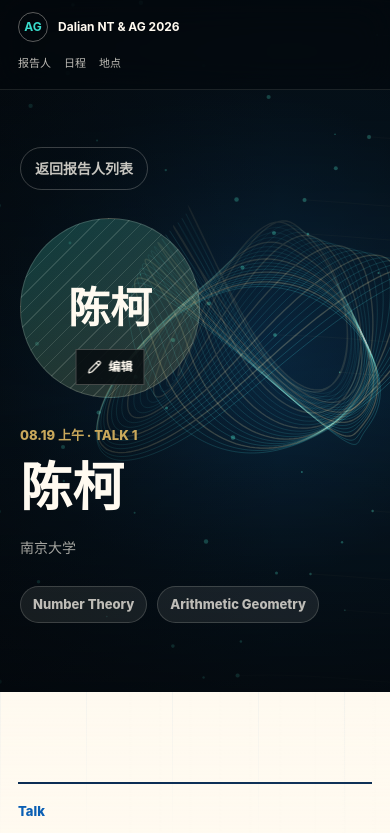
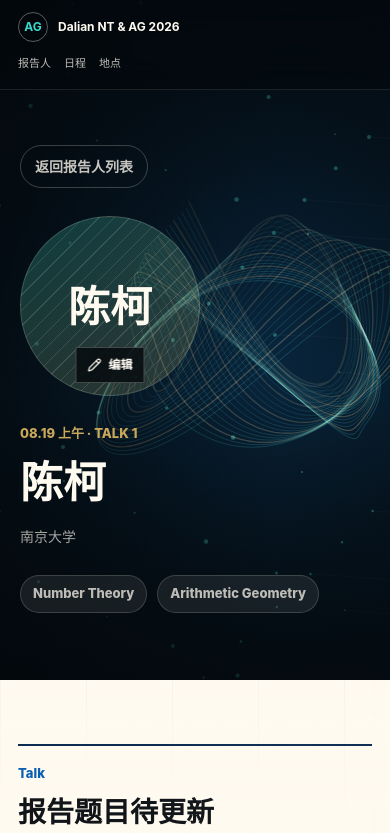
Before and after one commit to Enhui000/mathwesite, a Next.js app: page /speakers/chen-ke in a window 390 px wide. Shown: the top 833 px of the page. Built offline with nearby package versions, Linux system fonts and the light colour scheme.

Commit message:
Tighten conference page typography and spacing

```diff
--- a/app/globals.css
+++ b/app/globals.css
@@ -1791,9 +1791,9 @@ h1 {
 }
 
 .section {
-  min-height: min(1080px, 104svh);
+  min-height: min(900px, 100svh);
   overflow: hidden;
-  padding-block: clamp(112px, 13vw, 180px);
+  padding-block: clamp(68px, 7vw, 100px);
 }
 
 .section > .math-canvas {
@@ -1852,17 +1852,17 @@ h1 {
 }
 
 .section-intro {
-  margin-bottom: clamp(48px, 8vw, 92px);
+  margin-bottom: clamp(28px, 4vw, 48px);
 }
 
 .section-intro h2 {
-  font-size: clamp(42px, 7.2vw, 102px);
+  font-size: clamp(30px, 3.6vw, 48px);
   font-weight: 650;
-  line-height: 0.94;
+  line-height: 1;
 }
 
 .section-intro p:not(.section-kicker) {
-  font-size: 16px;
+  font-size: 14px;
   max-width: 620px;
 }
 
@@ -1875,18 +1875,26 @@ h1 {
 
 .overview-grid {
   align-items: end;
-  min-height: 420px;
+  min-height: 280px;
 }
 
 .overview-grid > div:first-child p {
   font-family: Georgia, "Times New Roman", "Songti SC", serif;
-  font-size: clamp(24px, 3.25vw, 42px);
-  line-height: 1.55;
+  font-size: clamp(20px, 2.4vw, 32px);
+  line-height: 1.48;
 }
 
 .overview-list {
   backdrop-filter: blur(12px);
   background: rgba(255, 250, 240, 0.3);
+}
+
+.overview-list div {
+  padding-block: 16px;
+}
+
+.overview-list strong {
+  font-size: 20px;
 }
 
 .program-section {
@@ -1909,7 +1917,7 @@ h1 {
   border-radius: 0;
   box-shadow: none;
   margin-top: 0;
-  min-height: 580px;
+  min-height: 430px;
   overflow: visible;
   transition:
     background 220ms ease,
@@ -1949,28 +1957,29 @@ h1 {
 }
 
 .day-heading {
-  padding: 26px 20px 44px;
+  padding: 18px 15px 26px;
 }
 
 .day-heading strong {
   font-family: Georgia, "Times New Roman", serif;
-  font-size: clamp(30px, 3vw, 48px);
+  font-size: clamp(26px, 2.5vw, 38px);
   font-weight: 500;
 }
 
 .program-day ol {
-  padding-inline: 20px;
+  padding-inline: 15px;
 }
 
 .program-day li {
   grid-template-columns: 48px minmax(0, 1fr);
-  padding-block: 18px;
+  padding-block: 12px;
 }
 
 .speakers-section {
   background:
     linear-gradient(135deg, rgba(10, 45, 84, 0.22), transparent 55%),
     var(--ink);
+  padding-block: 48px;
 }
 
 .speakers-section .section-intro {
@@ -1995,9 +2004,31 @@ h1 {
 }
 
 .speaker-row {
-  min-height: 148px;
+  contain-intrinsic-size: 64px;
+  content-visibility: auto;
+  grid-template-columns: 40px 62px minmax(140px, 0.7fr) minmax(220px, 1.15fr) auto;
+  min-height: 76px;
+  padding-block: 6px;
   overflow: hidden;
   position: relative;
+}
+
+.speaker-photo {
+  height: 46px;
+  width: 46px;
+}
+
+.speaker-identity,
+.speaker-talk {
+  gap: 4px;
+}
+
+.speaker-identity strong {
+  font-size: clamp(20px, 2.2vw, 26px);
+}
+
+.speaker-talk strong {
+  font-size: 14px;
 }
 
 .speaker-row::before {
@@ -2033,7 +2064,8 @@ h1 {
   border: 0;
   border-bottom: 1px solid rgba(57, 219, 204, 0.52);
   border-radius: 0;
-  padding: 7px 0;
+  font-size: 12px;
+  padding: 6px 0;
 }
 
 .venue-section {
@@ -2042,7 +2074,18 @@ h1 {
 
 .venue-layout {
   align-items: center;
-  min-height: 560px;
+  min-height: 420px;
+}
+
+.venue-copy h3 {
+  font-size: clamp(26px, 3vw, 38px);
+  margin-bottom: 14px;
+}
+
+.venue-copy p {
+  font-size: 16px;
+  line-height: 1.65;
+  margin-bottom: 20px;
 }
 
 .map-preview {
@@ -2054,11 +2097,34 @@ h1 {
   transition:
     clip-path 360ms ease,
     transform 360ms ease;
+  height: min(48vw, 440px);
+}
+
+.map-preview img {
+  height: 100%;
+  object-fit: contain;
 }
 
 .map-preview:hover {
   clip-path: polygon(0 0, 96% 4%, 100% 96%, 4% 100%);
   transform: rotate(0deg) scale(1.015);
+}
+
+.travel-stream {
+  margin-top: 20px;
+}
+
+.travel-item {
+  gap: 14px;
+  padding-block: 16px;
+}
+
+.travel-item h3 {
+  font-size: 18px;
+}
+
+.travel-item small {
+  line-height: 1.5;
 }
 
 .materials-section {
@@ -2068,7 +2134,7 @@ h1 {
 }
 
 .materials-layout {
-  min-height: 600px;
+  min-height: 480px;
 }
 
 .handbook-cover {
@@ -2080,6 +2146,8 @@ h1 {
   transition:
     box-shadow 360ms ease,
     transform 360ms ease;
+  justify-self: end;
+  max-width: 340px;
 }
 
 .handbook-cover:hover {
@@ -2090,8 +2158,8 @@ h1 {
 }
 
 .flow-transition {
-  height: clamp(420px, 62svh, 700px);
-  margin: clamp(-190px, -14vw, -96px) 0;
+  height: clamp(320px, 46svh, 500px);
+  margin: clamp(-132px, -10vw, -76px) 0;
   overflow: hidden;
   z-index: 4;
 }
@@ -2164,6 +2232,27 @@ h1 {
 
 .speaker-hero .math-canvas {
   opacity: 0.86;
+}
+
+.speaker-hero {
+  min-height: min(720px, 78svh);
+}
+
+.speaker-hero h1 {
+  font-size: clamp(36px, 5vw, 64px);
+}
+
+.detail-copy {
+  gap: 36px;
+}
+
+.detail-copy h2 {
+  font-size: clamp(28px, 3.5vw, 44px);
+}
+
+.detail-copy p {
+  font-size: 16px;
+  line-height: 1.72;
 }
 
 @keyframes heroContentExit {
@@ -2220,6 +2309,15 @@ h1 {
   .program-day:last-child {
     grid-column: auto;
   }
+
+  .speaker-row {
+    grid-template-columns: 36px 56px minmax(120px, 0.7fr) minmax(190px, 1.15fr) auto;
+  }
+
+  .speaker-link {
+    grid-column: auto;
+    justify-self: end;
+  }
 }
 
 @media (max-width: 820px) {
@@ -2261,7 +2359,7 @@ h1 {
 
   .section {
     min-height: auto;
-    padding-block: 112px;
+    padding-block: 76px;
   }
 
   .speakers-section .section-intro {
@@ -2277,8 +2375,8 @@ h1 {
   }
 
   .flow-transition {
-    height: 380px;
-    margin: -104px 0;
+    height: 320px;
+    margin: -88px 0;
   }
 
   .venue-layout,
@@ -2341,15 +2439,15 @@ h1 {
   }
 
   .section {
-    padding: 90px 18px;
+    padding: 64px 18px;
   }
 
   .section-intro {
-    margin-bottom: 48px;
+    margin-bottom: 32px;
   }
 
   .section-intro h2 {
-    font-size: clamp(42px, 15vw, 68px);
+    font-size: clamp(30px, 10vw, 42px);
   }
 
   .program-river {
@@ -2361,24 +2459,36 @@ h1 {
   .program-day,
   .program-day:nth-child(2n),
   .program-day:nth-child(3n) {
-    min-height: 520px;
+    min-height: 430px;
   }
 
   .speaker-row {
-    min-height: 142px;
+    contain-intrinsic-size: 60px;
+    gap: 10px;
+    grid-template-columns: 24px 44px minmax(0, 1fr);
+    min-height: 72px;
+    padding-block: 6px;
   }
 
   .speaker-photo {
-    height: 58px;
-    width: 58px;
+    height: 42px;
+    width: 42px;
   }
 
   .speaker-identity strong {
-    font-size: 25px;
+    font-size: 19px;
   }
 
   .speaker-talk strong {
-    font-size: 14px;
+    display: none;
+  }
+
+  .speaker-talk {
+    grid-column: 3;
+  }
+
+  .speaker-link {
+    display: none;
   }
 
   .travel-item {
@@ -2386,12 +2496,25 @@ h1 {
   }
 
   .flow-transition {
-    height: 300px;
-    margin: -80px 0;
+    height: 250px;
+    margin: -68px 0;
   }
 
   .map-preview {
     clip-path: polygon(3% 0, 100% 0, 96% 100%, 0 94%);
+    height: min(112vw, 420px);
+  }
+
+  .speaker-hero {
+    min-height: 680px;
+  }
+
+  .speaker-hero h1 {
+    font-size: clamp(34px, 11vw, 48px);
+  }
+
+  .detail-copy h2 {
+    font-size: 30px;
   }
 }
 
--- a/app/page.tsx
+++ b/app/page.tsx
@@ -57,6 +57,8 @@ export default function Home() {
               className="button glow"
               href={amapSearchUrl()}
               aria-label="在高德地图中打开会议地点"
+              target="_blank"
+              rel="noopener noreferrer"
             >
               高德地图
             </a>
@@ -179,6 +181,8 @@ export default function Home() {
                 className="button primary"
                 href={amapSearchUrl()}
                 aria-label="在高德地图中打开会议地点"
+                target="_blank"
+                rel="noopener noreferrer"
               >
                 打开高德地图
               </a>
```
